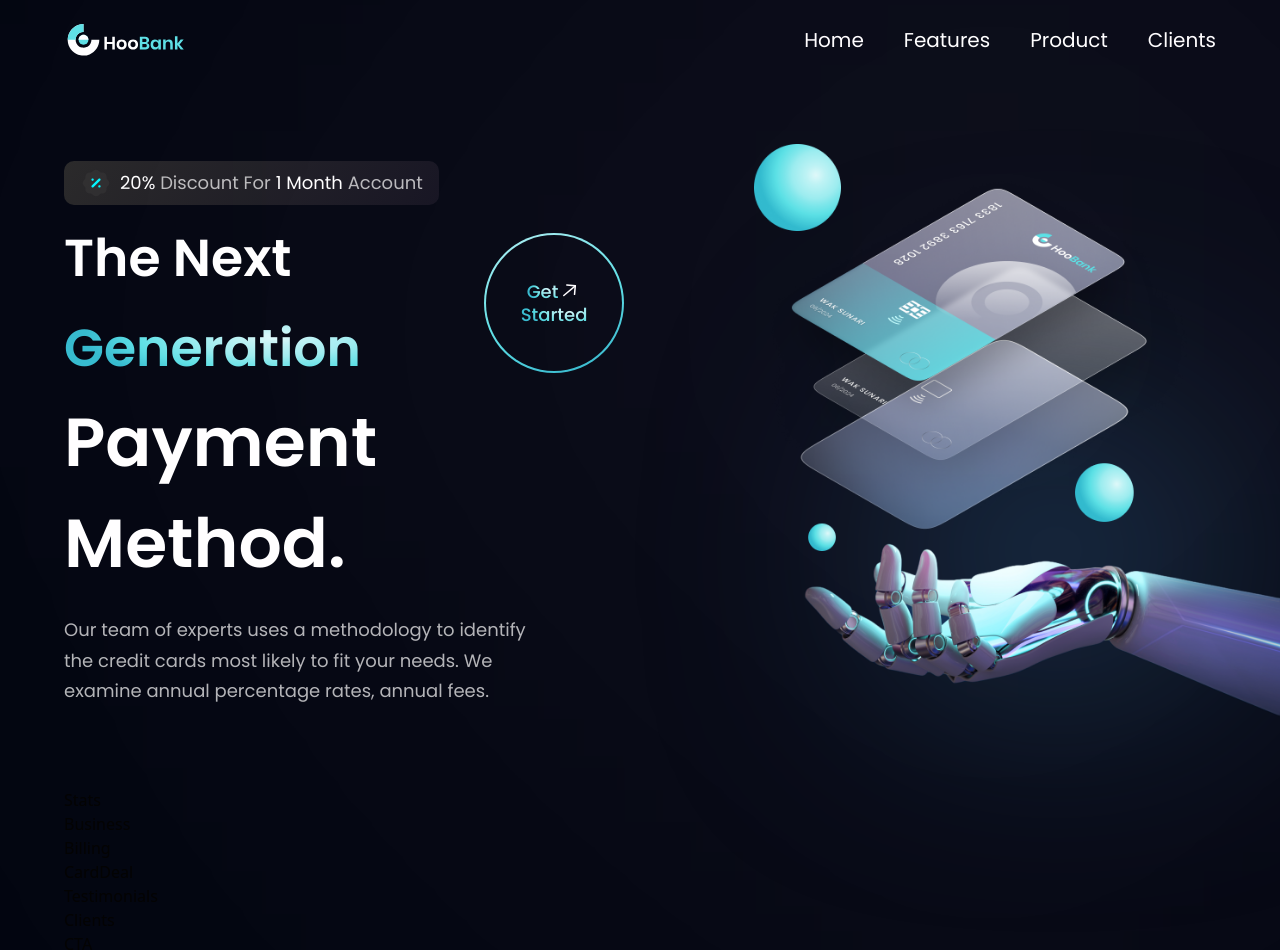
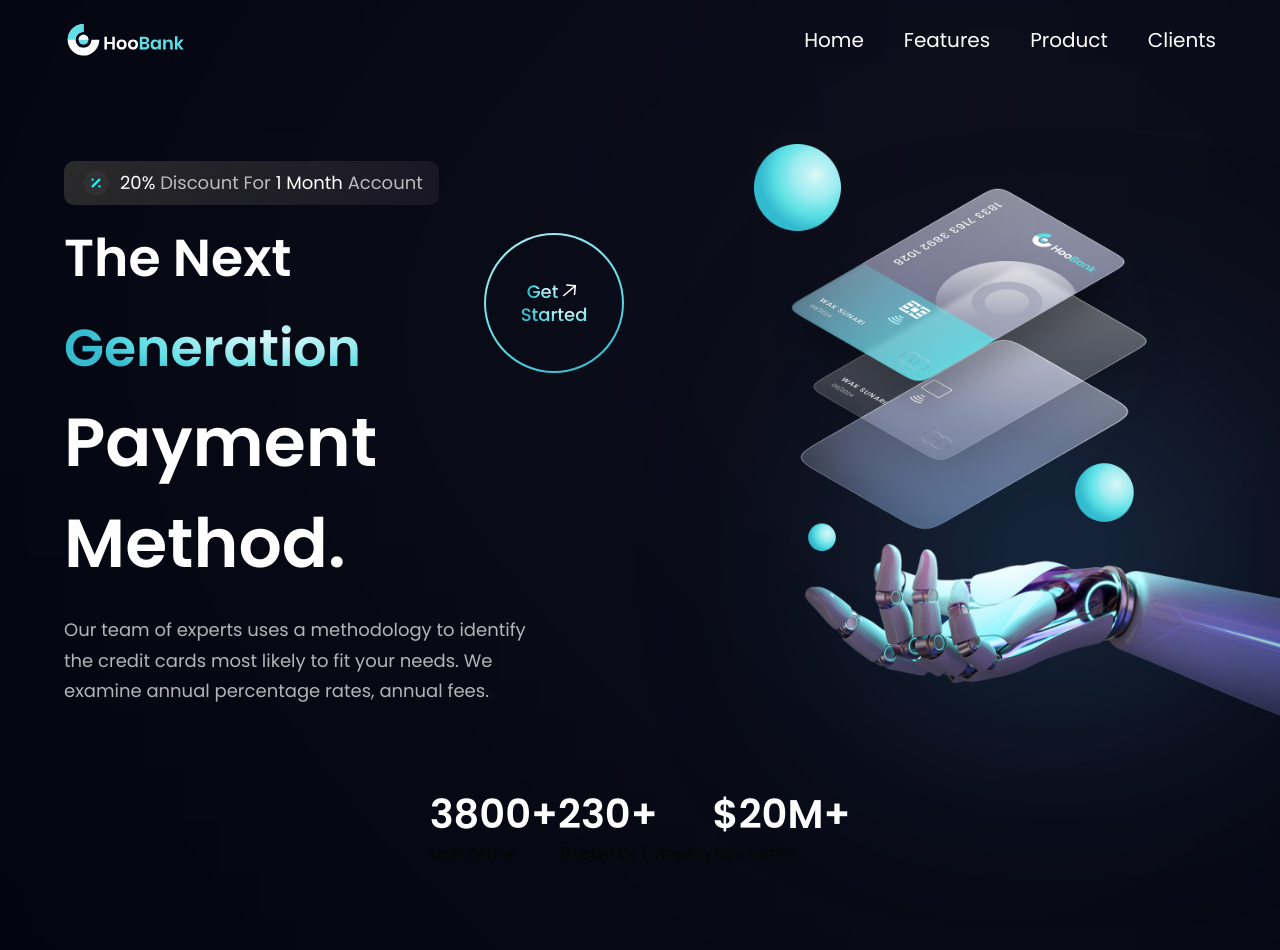
Before and after one commit to haciyeff03/Bank_website, a React (Vite) app: page / in a window 1280 px wide. Shown: the top 950 px of the page. Built offline with nearby package versions, Linux system fonts and the light colour scheme.

Commit message:
stats section done

```diff
--- a/src/components/Stats.jsx
+++ b/src/components/Stats.jsx
@@ -1,9 +1,18 @@
-import React from 'react'
+import {stats} from '../constants';
+import styles from '../style';
 
-const Stats = () => {
-  return (
-    <div>Stats</div>
+const Stats = () =>
+   (
+    <section className={`${styles.flexCenter} flex-row flex-wrap sm:mb-20 mb-6`}>
+
+      {stats.map((stat) => (
+        <div key={stat.id} className="">
+<h4 className="font-semibold font-poppins xs:text-[40px] text-[30px] xs:leading-[53px] leading-[43px] text-white">{stat.value}</h4>
+<p>{stat.title}</p>
+        </div>
+      ))}
+    </section>
   )
-}
+
 
 export default Stats
--- a/src/constants/index.js
+++ b/src/constants/index.js
@@ -84,7 +84,7 @@
   {
     id: "stats-3",
     title: "Transaction",
-    value: "$230M+",
+    value: "$20M+",
   },
 ];
 
```
